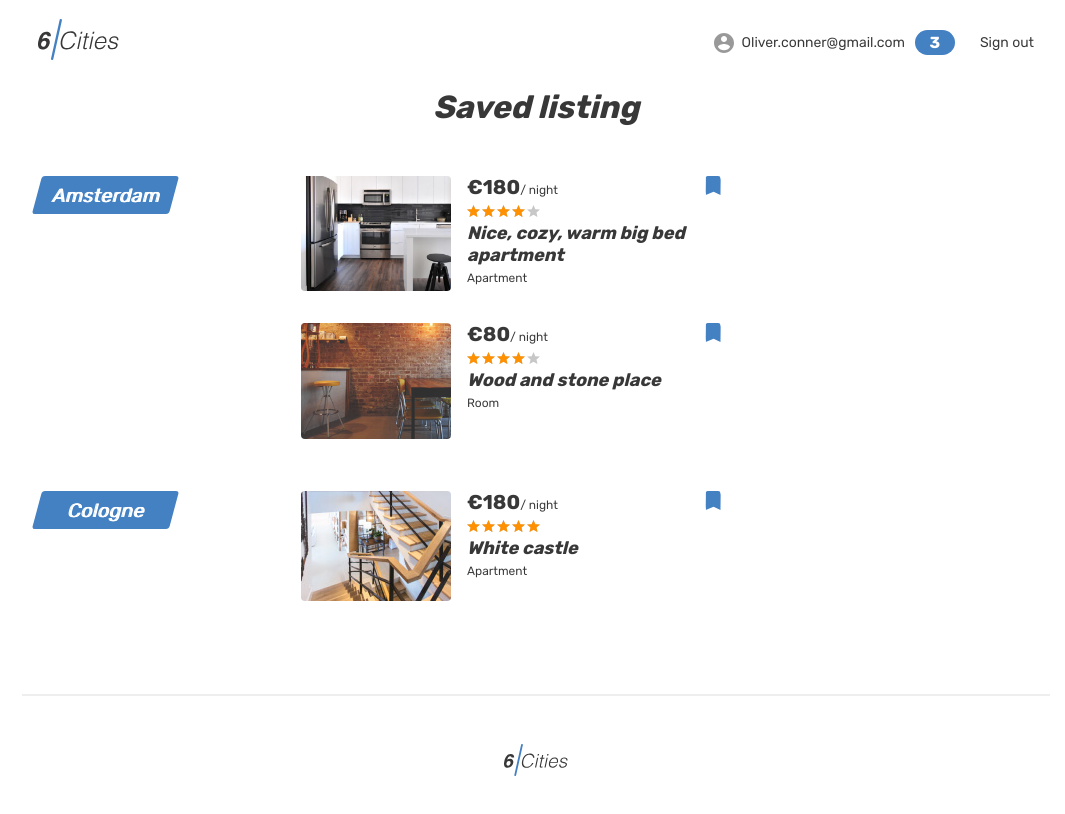
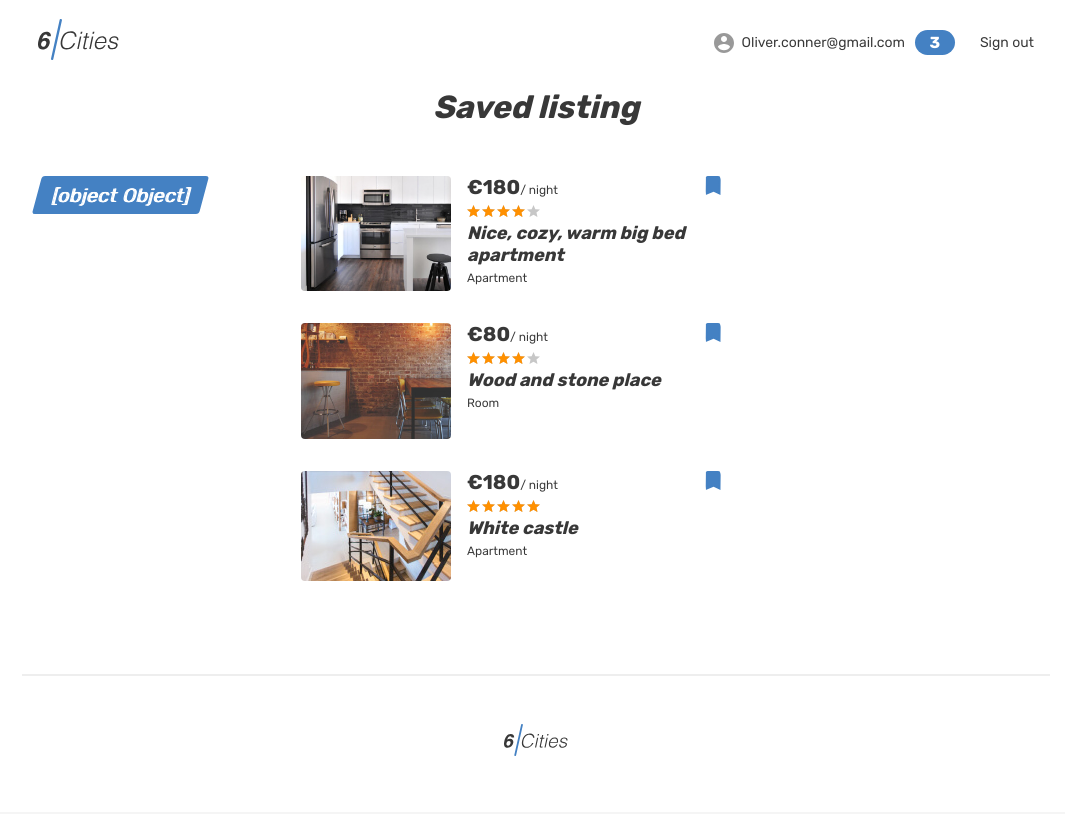
Before and after one commit to mrskycriper/2571321-six-cities-5, a React (Vite) app: page /favorites in a window 1280 px wide. Shown: the top 814 px of the page, without its empty margins (104-1169 px from the left). Built offline with nearby package versions, Linux system fonts and the light colour scheme.

Commit message:
Обновить типы и тестовые данные для работы с картой

```diff
--- /dev/null
+++ b/src/mocks/cities/cities.ts
@@ -0,0 +1,40 @@
+import { City, CityName } from '@/types/city/city';
+
+export const cities: Record<CityName, City> = {
+  Paris: {
+    title: 'Paris',
+    lat: 48.856667,
+    lng: 2.352222,
+    zoom: 10
+  },
+  Cologne: {
+    title: 'Cologne',
+    lat: 50.936389,
+    lng: 6.952778,
+    zoom: 10
+  },
+  Brussels: {
+    title: 'Brussels',
+    lat: 50.846667,
+    lng: 4.3525,
+    zoom: 10
+  },
+  Amsterdam: {
+    title: 'Amsterdam',
+    lat: 52.372778,
+    lng: 4.893611,
+    zoom: 10
+  },
+  Hamburg: {
+    title: 'Hamburg',
+    lat: 53.55,
+    lng: 10,
+    zoom: 10
+  },
+  Dusseldorf: {
+    title: 'Dusseldorf',
+    lat: 51.233333,
+    lng: 6.783333,
+    zoom: 10
+  },
+};
--- a/src/mocks/offers/all-offers.ts
+++ b/src/mocks/offers/all-offers.ts
@@ -1,9 +1,10 @@
 import { OfferEntity } from '@/types/offer/offer';
+import { cities } from '@/mocks/cities/cities';
 
 export const allOffers: OfferEntity[] = [
   {
     id: 'bd040d67-8030-48a8-b47b-0b4f5b30ccd5',
-    city: 'Amsterdam',
+    city: cities['Amsterdam'],
     images: [
       {
         id: 1,
@@ -126,7 +127,7 @@ export const allOffers: OfferEntity[] = [
   },
   {
     id: '1f0686d9-84d4-4131-a21a-631a3905f15b',
-    city: 'Amsterdam',
+    city: cities['Amsterdam'],
     images: [
       {
         id: 1,
@@ -223,7 +224,7 @@ export const allOffers: OfferEntity[] = [
   },
   {
     id: 'd0486eff-de68-4eeb-bdc4-d8070123a6e0',
-    city: 'Amsterdam',
+    city: cities['Amsterdam'],
     images: [
       {
         id: 1,
@@ -345,7 +346,7 @@ export const allOffers: OfferEntity[] = [
   },
   {
     id: '07a16137-7d2a-4e94-bb41-673bea130172',
-    city: 'Amsterdam',
+    city: cities['Amsterdam'],
     images: [
       {
         id: 1,
@@ -467,7 +468,7 @@ export const allOffers: OfferEntity[] = [
   },
   {
     id: '969c5497-5632-4c2f-a838-2d89d2f8b660',
-    city: 'Cologne',
+    city: cities['Cologne'],
     images: [
       {
         id: 1,
--- a/src/mocks/offers/favorite-offers.ts
+++ b/src/mocks/offers/favorite-offers.ts
@@ -1,9 +1,10 @@
 import { OfferEntity } from '@/types/offer/offer';
+import { cities } from '@/mocks/cities/cities';
 
 export const favoriteOffers: OfferEntity[] = [
   {
     id: '07a16137-7d2a-4e94-bb41-673bea130172',
-    city: 'Amsterdam',
+    city: cities['Amsterdam'],
     images: [
       {
         id: 1,
@@ -125,7 +126,7 @@ export const favoriteOffers: OfferEntity[] = [
   },
   {
     id: '1f0686d9-84d4-4131-a21a-631a3905f15b',
-    city: 'Amsterdam',
+    city: cities['Amsterdam'],
     images: [
       {
         id: 1,
@@ -222,7 +223,7 @@ export const favoriteOffers: OfferEntity[] = [
   },
   {
     id: '969c5497-5632-4c2f-a838-2d89d2f8b660',
-    city: 'Cologne',
+    city: cities['Cologne'],
     images: [
       {
         id: 1,
--- /dev/null
+++ b/src/types/city/city.ts
@@ -0,0 +1,14 @@
+export type CityName =
+  | 'Paris'
+  | 'Cologne'
+  | 'Brussels'
+  | 'Amsterdam'
+  | 'Hamburg'
+  | 'Dusseldorf';
+
+export type City = {
+  title: CityName;
+  lat: number;
+  lng: number;
+  zoom: number;
+};
--- a/src/types/offer/offer.ts
+++ b/src/types/offer/offer.ts
@@ -1,4 +1,5 @@
-import { UserEntity } from '@/types/user';
+import { UserEntity } from '@/types/user/user';
+import { City } from '@/types/city/city';
 
 export type OfferImage = {
   id: number;
@@ -46,7 +47,7 @@ export type OfferReview = {
 
 export type OfferEntity = {
   id: string;
-  city: string;
+  city: City;
   images: OfferImage[];
   mark?: OfferMark;
   name: string;
```
Also changed, not shown: src/types/point/point.ts (added, +7 -0 lines).
